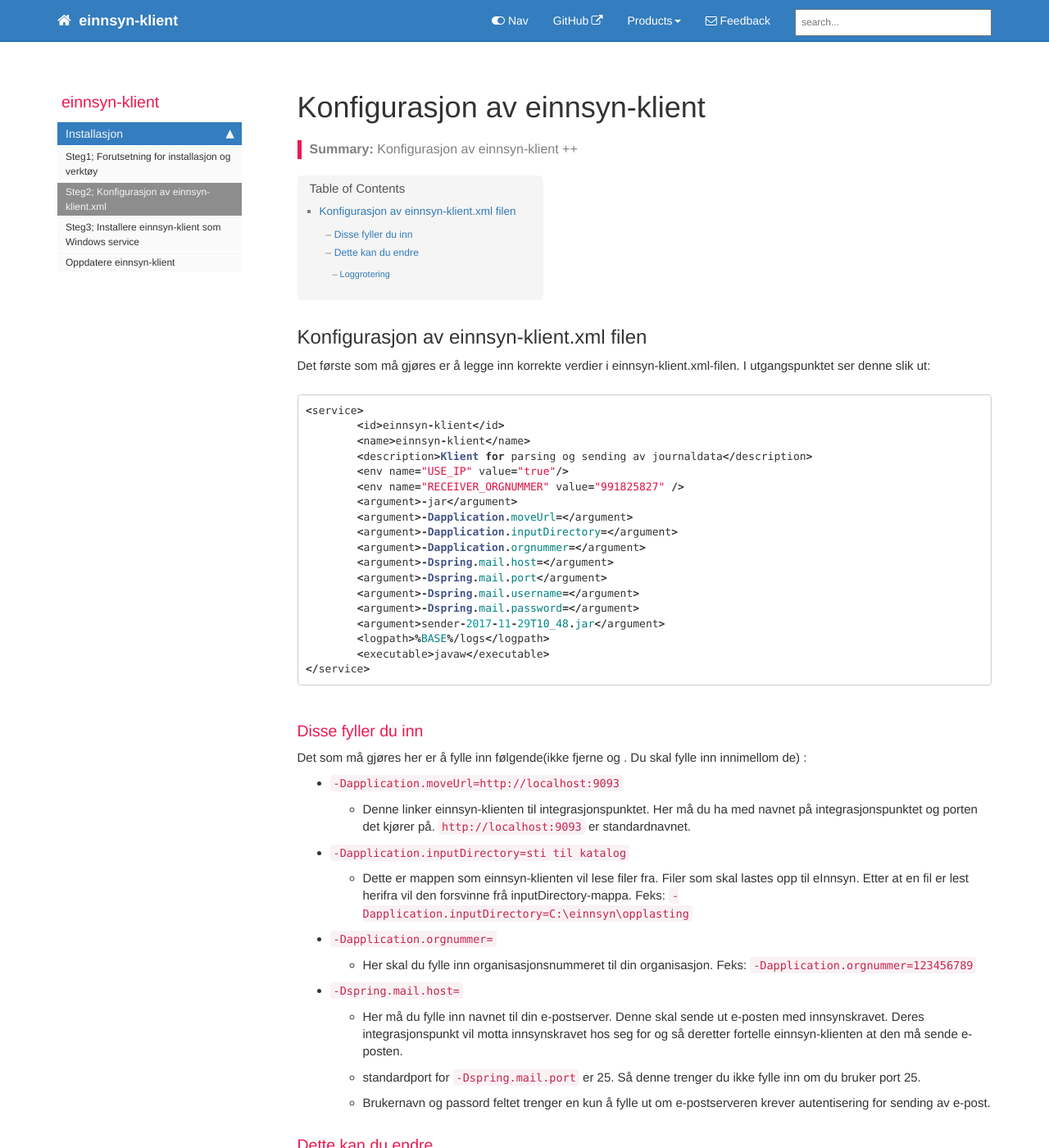
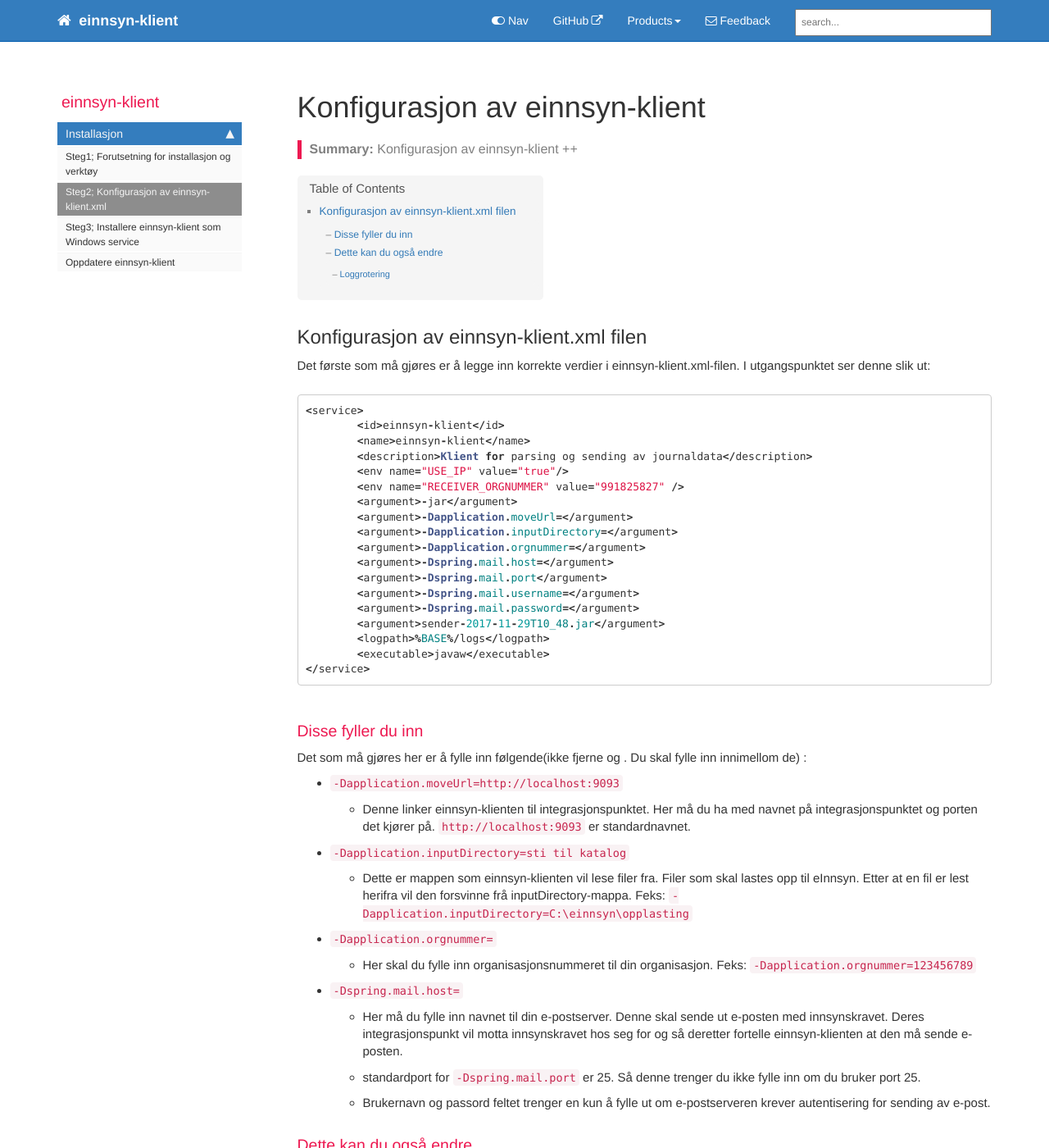
Before and after one commit to difi/einnsyn-klient, a Jekyll site: the page built from pages/2_install_konfigurasjon.md, in a window 1280 px wide and 1400 px high. Shown: the whole window at 82% size. Built offline with Jekyll 4.4.1, drawn with Linux system fonts in a browser that asks for light colours; nearby versions of some CDN libraries; comment, search, counter and statistics services are not loaded.

Commit message:
Update 2_install_konfigurasjon.md

```diff
--- a/pages/2_install_konfigurasjon.md
+++ b/pages/2_install_konfigurasjon.md
@@ -48,7 +48,7 @@
   * Brukernavn og passord feltet trenger en kun å fylle ut om e-postserveren krever autentisering for sending av e-post.
 
 
-### Dette kan du endre
+### Dette kan du også endre
 
 Dette er innstillinger som kan endres, men ikke nødvendigvis må endres for å få tjenesten til å fungere.
 
```
